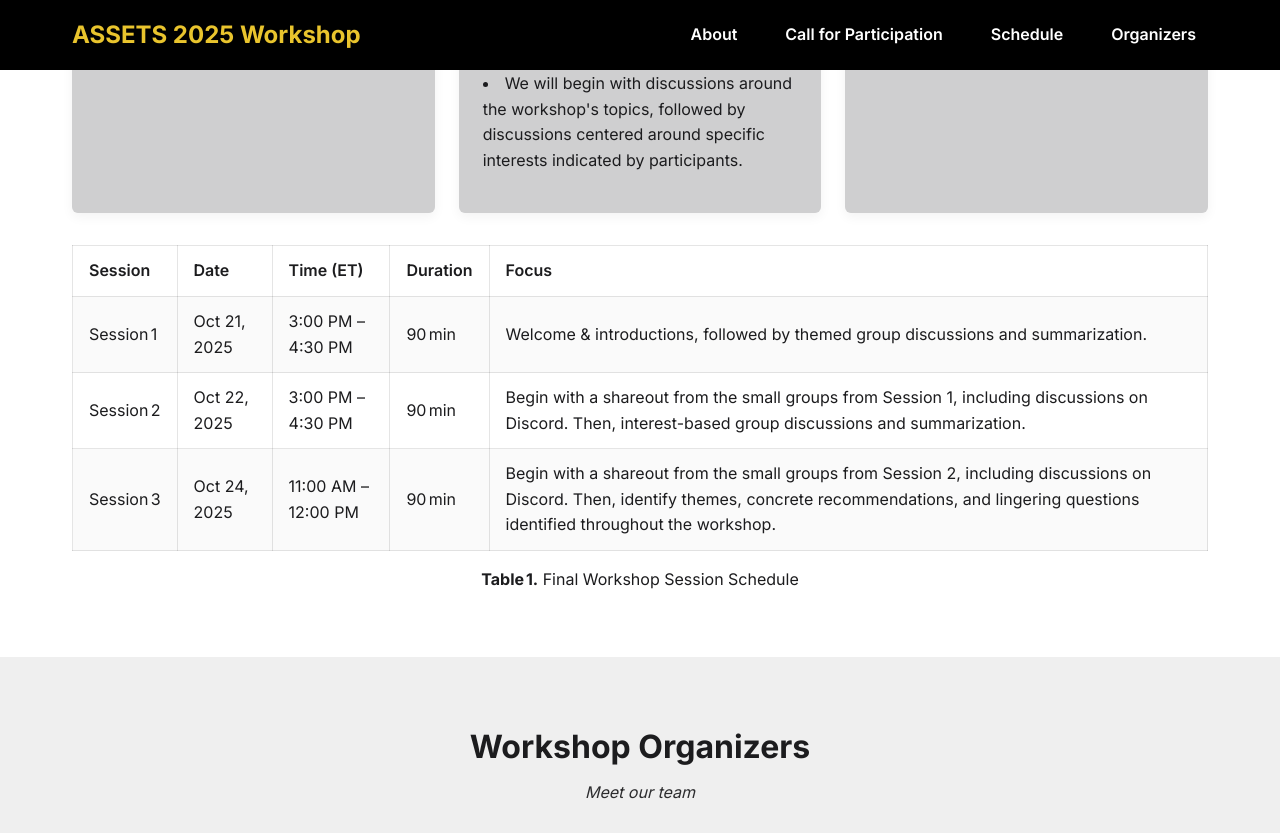
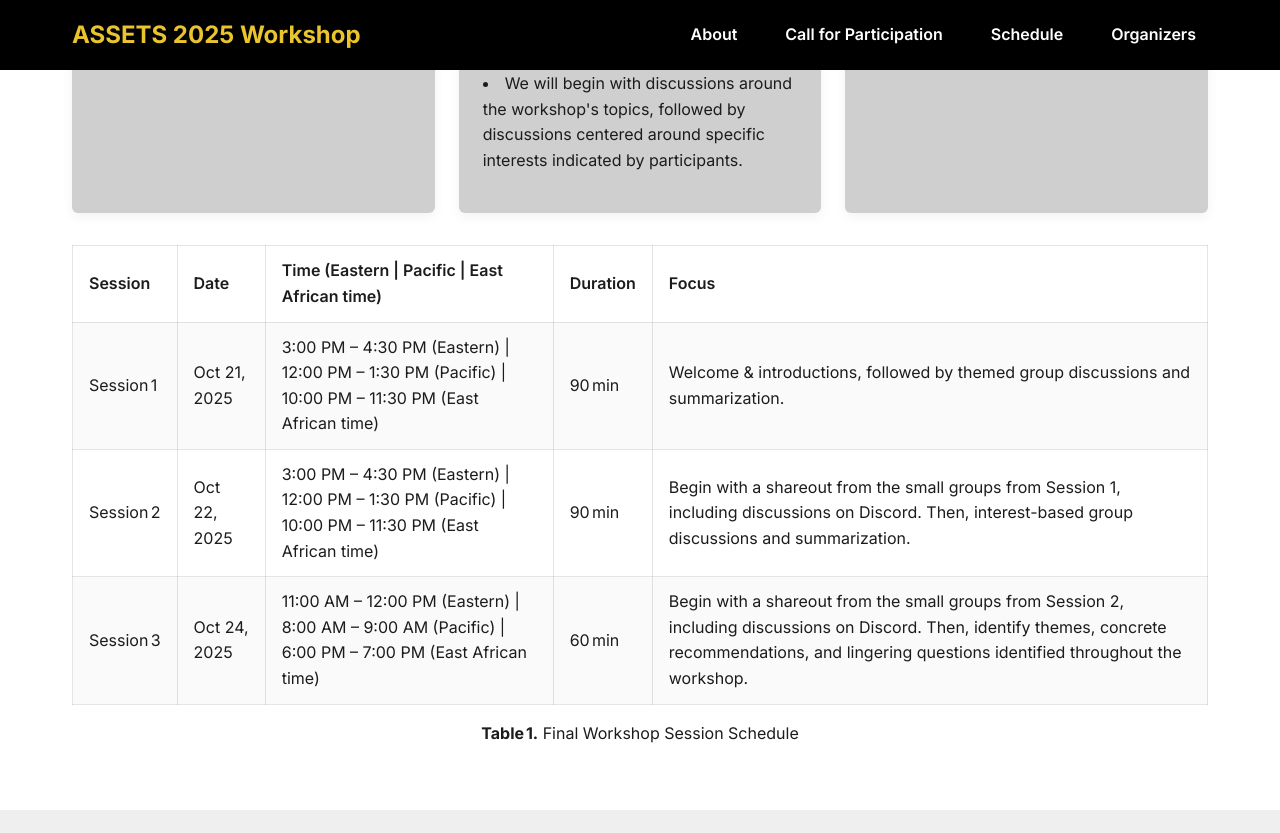
Before and after one commit to assets-recruitment-2025/assets-recruitment-2025.github.io, a Jekyll site: the page built from index.md, in a window 1280 px wide and 900 px high, scrolled down 3109 px, cut to the strip 0-833 px from the top of the window. Built offline with Jekyll 4.4.1, drawn with Linux system fonts in a browser that asks for light colours.

Commit message:
Update workshop site Schedule

```diff
--- a/index.md
+++ b/index.md
@@ -211,7 +211,7 @@ We will run the workshop online via Zoom across three sessions (see <strong>Tabl
       <tr>
         <th>Session</th>
         <th>Date</th>
-        <th>Time (ET)</th>
+        <th>Time (Eastern | Pacific | East African time)</th>
         <th>Duration</th>
         <th>Focus</th>
       </tr>
@@ -220,7 +220,7 @@ We will run the workshop online via Zoom across three sessions (see <strong>Tabl
       <tr>
         <td>Session 1</td>
         <td>Oct 21, 2025</td>
-        <td>3:00 PM – 4:30 PM</td>
+        <td>3:00 PM – 4:30 PM (Eastern) | 12:00 PM – 1:30 PM (Pacific) | 10:00 PM – 11:30 PM (East African time)</td>
         <td>90 min</td>
         <td>
           Welcome & introductions, followed by themed group discussions and summarization.
@@ -229,7 +229,7 @@ We will run the workshop online via Zoom across three sessions (see <strong>Tabl
       <tr>
         <td>Session 2</td>
         <td>Oct 22, 2025</td>
-        <td>3:00 PM – 4:30 PM</td>
+        <td>3:00 PM – 4:30 PM (Eastern) | 12:00 PM – 1:30 PM (Pacific) | 10:00 PM – 11:30 PM (East African time)</td>
         <td>90 min</td>
         <td>
           Begin with a shareout from the small groups from Session 1, including discussions on Discord. Then, interest-based group discussions and summarization.
@@ -238,8 +238,8 @@ We will run the workshop online via Zoom across three sessions (see <strong>Tabl
       <tr>
         <td>Session 3</td>
         <td>Oct 24, 2025</td>
-        <td>11:00 AM – 12:00 PM</td>
-        <td>90 min</td>
+        <td>11:00 AM – 12:00 PM (Eastern) | 8:00 AM – 9:00 AM (Pacific) | 6:00 PM – 7:00 PM (East African time)</td>
+        <td>60 min</td>
         <td>
           Begin with a shareout from the small groups from Session 2, including discussions on Discord. Then, identify themes, concrete recommendations, and lingering questions identified throughout the workshop.
         </td>
```
